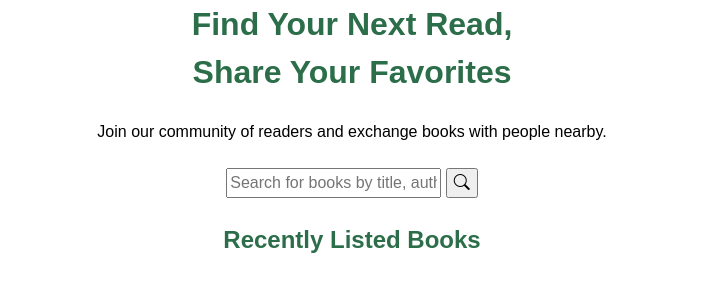
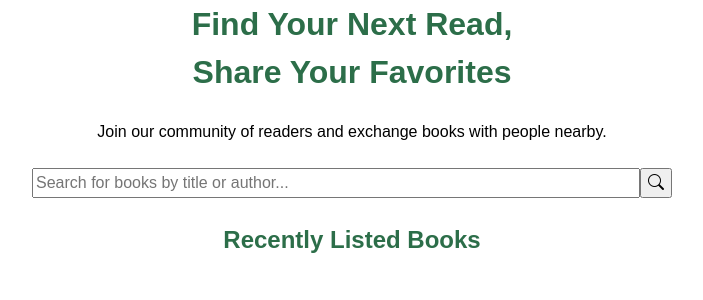
Before and after one commit to jhthompson/book-swap, a Django app: page / in a window 1280 px wide. Shown: the part 40-340 px from the top of the page, without its empty margins (288-991 px from the left). Run offline with Django 5.2, Linux system fonts and the light colour scheme; data that the repository does not hold is empty.

Commit message:
Search author

```diff
--- a/core/static/core/css/utility/utility.css
+++ b/core/static/core/css/utility/utility.css
@@ -118,3 +118,11 @@
 .font-size\:s1 {
     font-size: var(--s1);
 }
+
+.display\:flex {
+    display: flex;
+}
+
+.flex\:1 {
+    flex: 1;
+}
--- a/core/templates/core/index.html
+++ b/core/templates/core/index.html
@@ -5,8 +5,8 @@
     <h1 class="center text-align:center color-primary">Find Your Next Read, Share Your Favorites</h1>
     <p class="center text-align:center">Join our community of readers and exchange books with people nearby.</p>
 
-    <form class="center text-align:center" action="{% url 'search' %}" method="get">
-        <input type="text" name="query" placeholder="Search for books by title, author, or genre...">
+    <form class="center text-align:center display:flex" action="{% url 'search' %}" method="get">
+        <input class="flex:1" type="text" name="query" placeholder="Search for books by title or author...">
         <button>
             <i class="bi bi-search"></i>
         </button>
--- a/core/views.py
+++ b/core/views.py
@@ -361,7 +361,9 @@ def search(request: HttpRequest):
     queryset = BookListing.objects.all()
 
     if query:
-        queryset = queryset.filter(title__icontains=query)
+        queryset = queryset.filter(title__icontains=query) | queryset.filter(
+            author__icontains=query
+        )
 
     if request.user.is_authenticated:
         queryset = queryset.exclude(owner=request.user)
```
